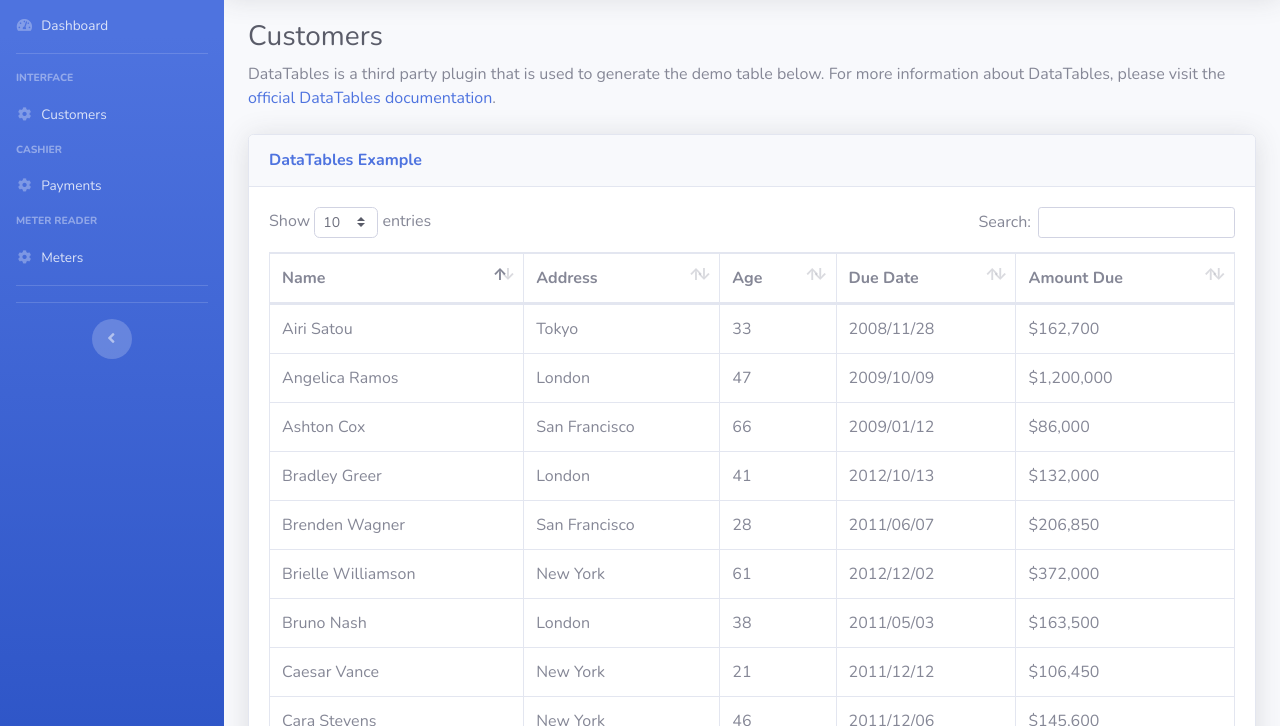
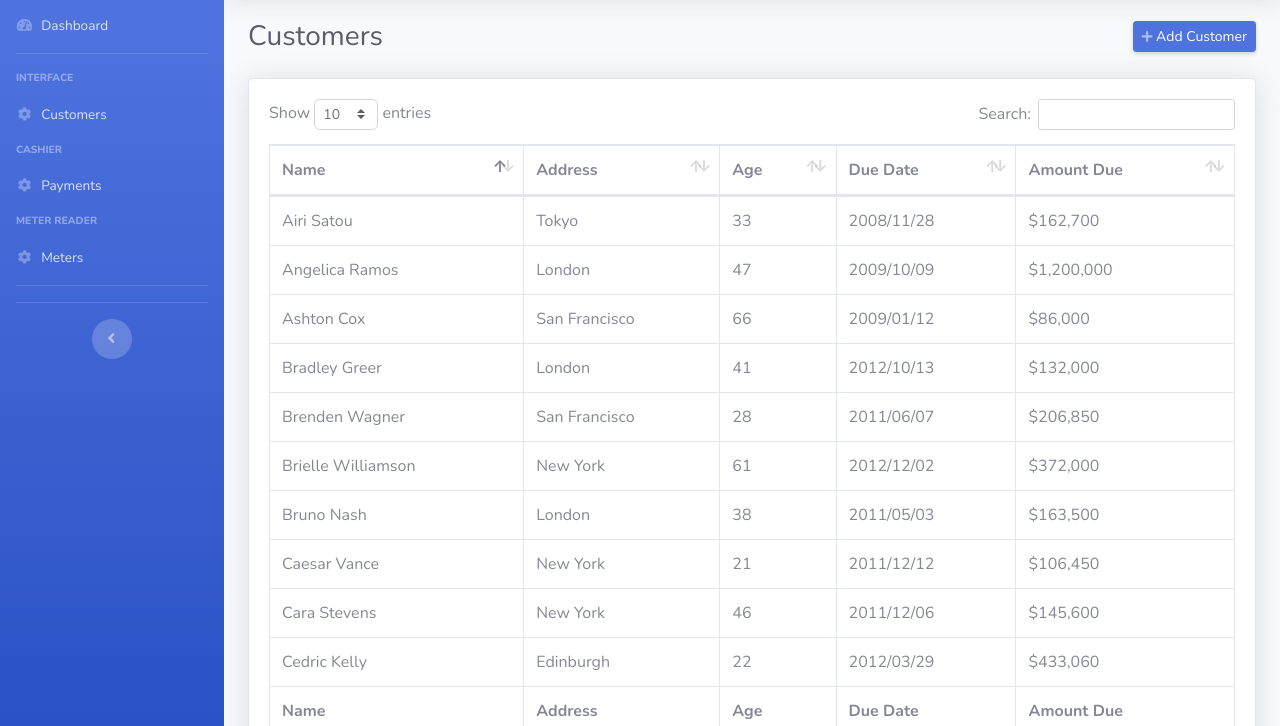
Before and after one commit to marcoyimyaem/webacmeprototype, a website with bundled scripts: page customer.html in a window 1280 px wide. Shown: the part 74-800 px from the top of the page. Built offline with nearby package versions, Linux system fonts and the light colour scheme.

Commit message:
Added add button for customers

```diff
--- a/customer.html
+++ b/customer.html
@@ -339,16 +339,15 @@
                 <div class="container-fluid">
 
                     <!-- Page Heading -->
-                    <h1 class="h3 mb-2 text-gray-800">Customers</h1>
-                    <p class="mb-4">DataTables is a third party plugin that is used to generate the demo table below.
-                        For more information about DataTables, please visit the <a target="_blank"
-                            href="https://datatables.net">official DataTables documentation</a>.</p>
+                    <div class="d-sm-flex align-items-center justify-content-between mb-4">
+                        <h1 class="h3 mb-0 text-gray-800">Customers</h1>
+                        <a href="#" class="d-none d-sm-inline-block btn btn-sm btn-primary shadow-sm"><i
+                                class="fas fa-plus fa-sm text-white-50"></i> Add Customer</a>
+                    </div>
+
 
                     <!-- DataTales Example -->
                     <div class="card shadow mb-4">
-                        <div class="card-header py-3">
-                            <h6 class="m-0 font-weight-bold text-primary">DataTables Example</h6>
-                        </div>
                         <div class="card-body">
                             <div class="table-responsive">
                                 <table class="table table-bordered" id="dataTable" width="100%" cellspacing="0">
```
